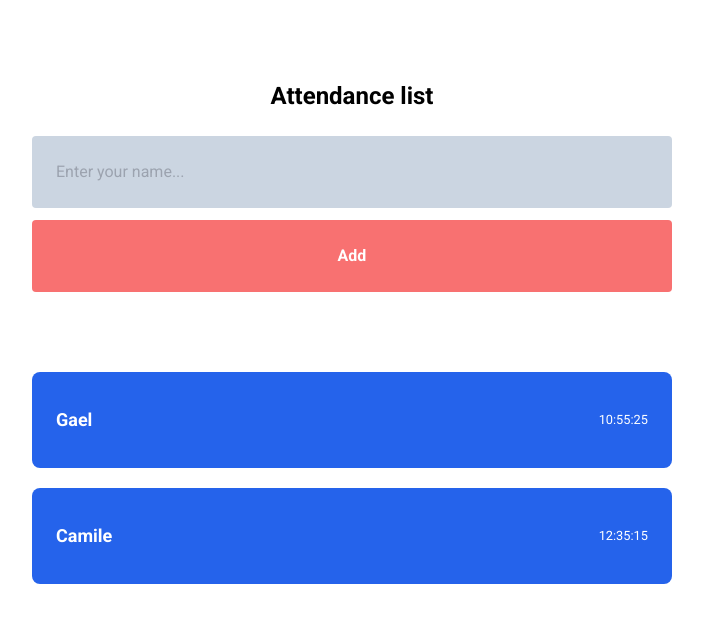
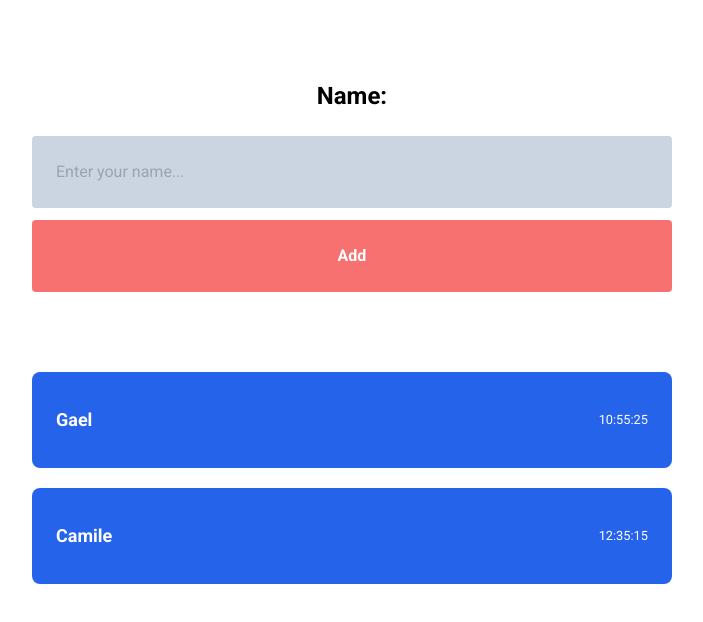
Before and after one commit to weslleyolli/Attendance-list, a React (Vite) app: page / in a window 1280 px wide. Shown: the top 622 px of the page, without its empty margins (288-991 px from the left). Built offline with nearby package versions, Linux system fonts and the light colour scheme.

Commit message:
useStates

```diff
--- a/src/App.jsx
+++ b/src/App.jsx
@@ -1,11 +1,19 @@
+import React, {useState} from "react"
+
 import { Card } from "./components/Card"
 import "./style/global.css"
 
 function App() {
+  const [studentName, setStudentName] = useState()
   return (
     <div className="flex items-center flex-col">
-      <h1 className="m-20 mb-6 font-bold text-2xl" >Attendance list</h1>
-      <input className="w-1/2 p-6 bg-slate-300 rounded border-0 text-base" type="text" placeholder="Enter your name..." />
+      <h1 className="m-20 mb-6 font-bold text-2xl" >Name: {studentName}</h1>
+      <input
+        className="w-1/2 p-6 bg-slate-300 rounded border-0 text-base"
+        type="text"
+        placeholder="Enter your name..."
+        onChange={e => setStudentName(e.target.value)}
+      />
       <button
         className="w-1/2 p-6 font-bold bg-red-400 text-white rounded mt-3 mb-20 hover:bg-red-500 transition duration-200 ease-in-out text-base"
         type="button"
```
